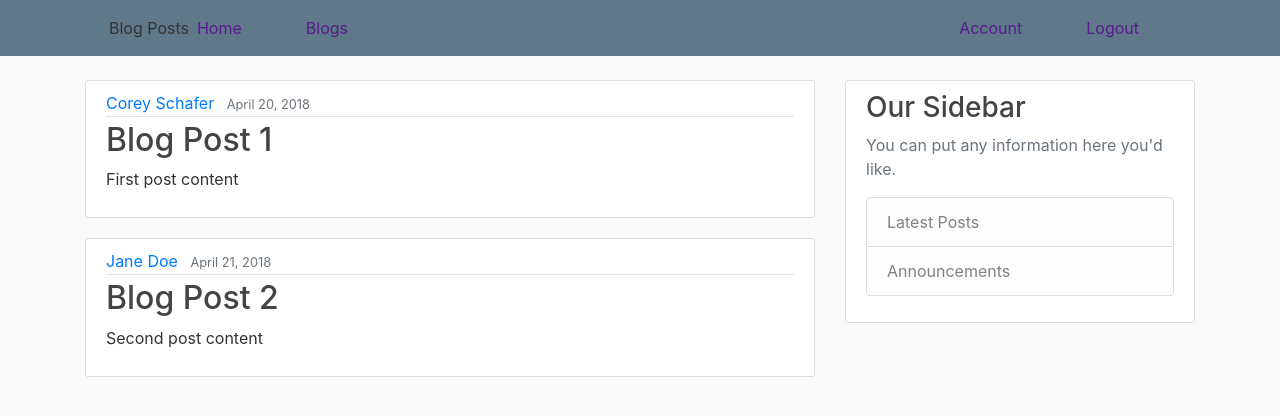
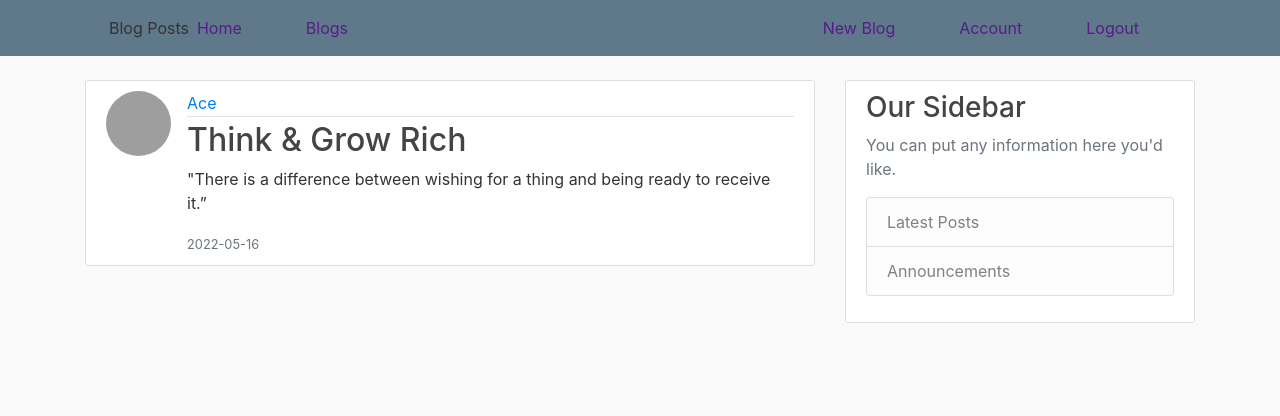
Before and after one commit to Wanjiru393/Blog-Post, a Flask app: page / in a window 1280 px wide. Shown: the top 416 px of the page. Run offline with Flask 2, Linux system fonts and the light colour scheme; a user stored in the database is signed in; data comes from the database, SQL or seed files in the repository; both versions use the stored data as it was after the commit; some libraries are stand-ins or nearby versions; grey boxes are pictures that could not be loaded.

Commit message:
Created postform class

```diff
--- a/app/templates/index.html
+++ b/app/templates/index.html
@@ -2,13 +2,15 @@
 {% block content %}
     {% for post in posts %}
         <article class="media content-section">
+          <img class="rounded-circle article-img" src="{{url_for('static',filename='profile_pics/' + post.author.image_file)}}">
           <div class="media-body">
             <div class="article-metadata">
-              <a class="mr-2" href="#">{{ post.author }}</a>
-              <small class="text-muted">{{ post.date_posted }}</small>
+              <a class="mr-2" href="#">{{ post.author.username }}</a>
+
             </div>
             <h2><a class="article-title" href="#">{{ post.title }}</a></h2>
             <p class="article-content">{{ post.content }}</p>
+            <small class="text-muted">{{ post.date_posted.strftime('%Y-%m-%d') }}</small>
           </div>
         </article>
     {% endfor %}
--- a/app/templates/layout.html
+++ b/app/templates/layout.html
@@ -32,6 +32,7 @@
             <!-- Navbar Right Side -->
             <div class="navbar-nav">
               {% if current_user.is_authenticated %}
+              <a class="nav-item nav-link mr-5 ms-5" style="color: #561c8b;" href="{{ url_for('new_post') }}">New Blog</a>
               <a class="nav-item nav-link mr-5 ms-5" style="color: #561c8b;" href="{{ url_for('account') }}">Account</a>
               <a class="nav-item nav-link mr-5 ms-5" style="color: #561c8b;" href="{{ url_for('logout') }}">Logout</a>
               {% else %}
--- a/app/views.py
+++ b/app/views.py
@@ -1,29 +1,15 @@
 from flask import  render_template, url_for, flash,redirect
 from app import app, db, bcrypt
-from .forms import RegistrationForm, LoginForm
+from .forms import RegistrationForm, LoginForm, PostForm
 from .models import User,Post
 from flask_login import login_user,current_user, logout_user, login_required
 
-
-posts = [
-    {
-        'author': 'Corey Schafer',
-        'title': 'Blog Post 1',
-        'content': 'First post content',
-        'date_posted': 'April 20, 2018'
-    },
-    {
-        'author': 'Jane Doe',
-        'title': 'Blog Post 2',
-        'content': 'Second post content',
-        'date_posted': 'April 21, 2018'
-    }
-]
 
 
 @app.route("/")
 @app.route("/home")
 def home():
+    posts = Post.query.all()
     return render_template('index.html', posts=posts)
 
 
@@ -72,3 +58,18 @@ def logout():
 @login_required
 def account():
     return render_template('account.html', title='Account')
+
+#POSTS
+
+@app.route("/post/new", methods=['GET', 'POST'])
+@login_required
+def new_post():
+    form = PostForm()
+    if form.validate_on_submit():
+        post = Post(title=form.title.data, content=form.content.data, author=current_user)
+        db.session.add(post)
+        db.session.commit()
+        flash('Your Blog Post has been created !', 'success')
+        return redirect(url_for('home'))
+    return render_template('create_post.html', title='New Post',
+                           form=form, legend='New Post')
```
Also changed, not shown: app/forms.py (+7 -1 lines), app/templates/create_post.html (added, +40 -0 lines), app/site.db.
